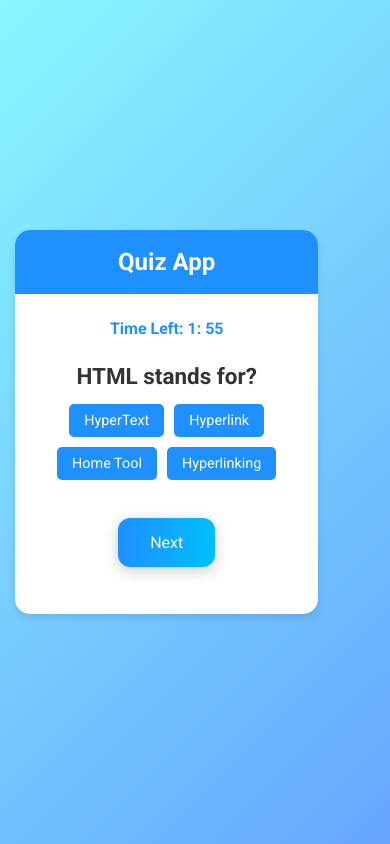
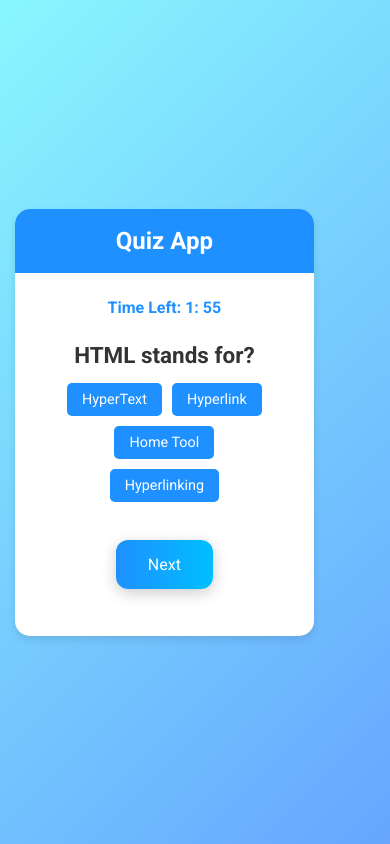
Before and after one commit to IbtahajAkram/zawwarquizapp, a React (Create React App) app: page / in a window 390 px wide. Built offline with nearby package versions, Linux system fonts and the light colour scheme.

Commit message:
Update App.css

```diff
--- a/src/App.css
+++ b/src/App.css
@@ -209,9 +209,9 @@ button {
 
 @media (max-width: 768px) {
   .App {
-    width: 77.8%;
+    width: 76.6%;
     margin-left: 1;
-    margin-right: 3;
+    margin-right: 6;
     border-radius: 15px;
     box-shadow: 0 4px 8px rgba(0, 0, 0, 0.1);
   }
@@ -286,6 +286,6 @@ button {
   color: #1e90ff;
   align-item: center;
   margin-left: 2px;
-  margin-right: 2px;
+  margin-right: 5px;
 }
 }
```
